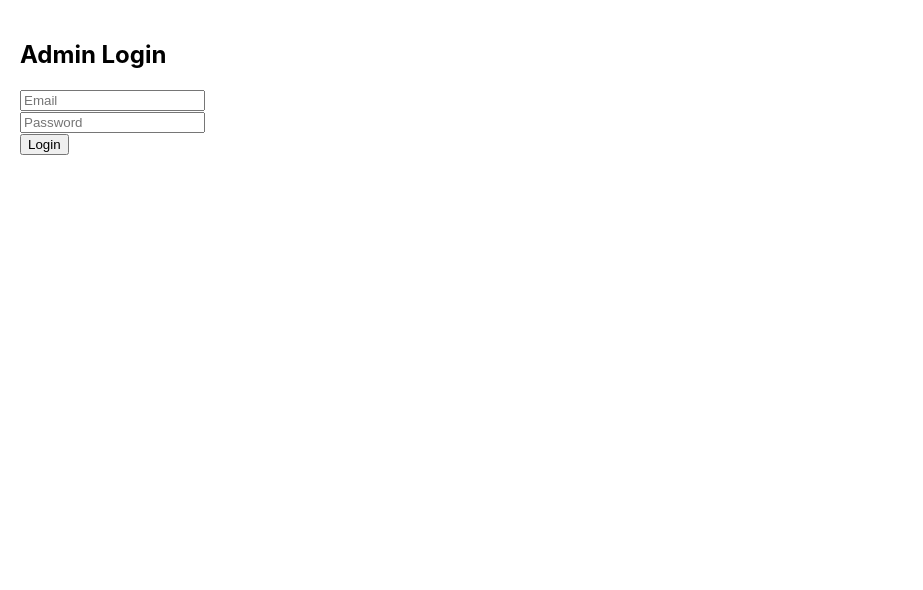
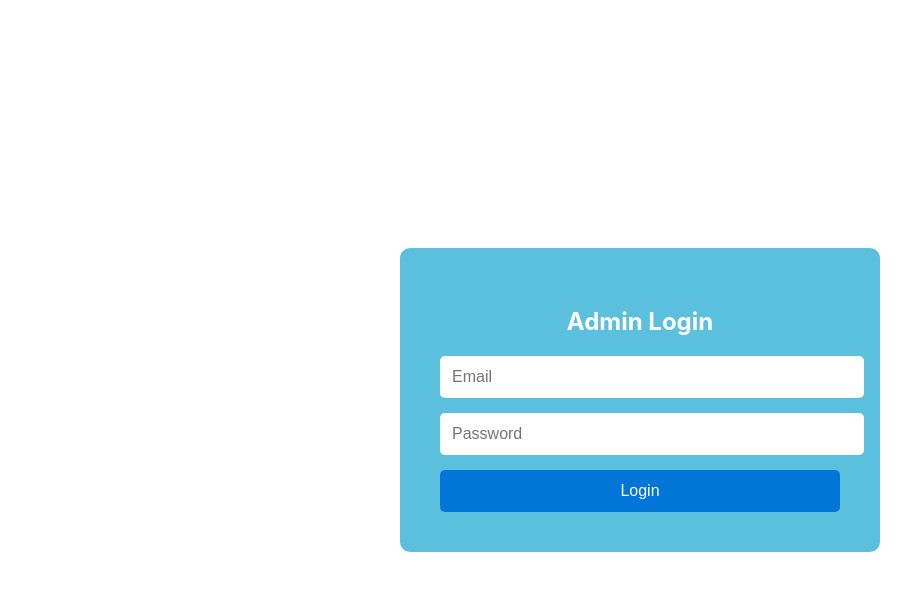
Before and after one commit to tumi10111/map2.0, a React (Create React App) app: page /admin in a window 1280 px wide. Shown: the top 590 px of the page, without its empty margins (0-923 px from the left). Built offline with nearby package versions, Linux system fonts and the light colour scheme.

Commit message:
Style admin login page and remove extra admin button

```diff
--- a/src/AdminLogin.js
+++ b/src/AdminLogin.js
@@ -25,7 +25,7 @@ const AdminLogin = () => {
       const data = await res.json();
 
       if (res.ok) {
-        navigate('/dashboard'); // Redirect to GraveMap
+        navigate('/dashboard');
       } else {
         setError(data.error || 'Invalid credentials');
       }
@@ -35,28 +35,77 @@ const AdminLogin = () => {
   };
 
   return (
-    <div style={{ padding: 20 }}>
-      <h2>Admin Login</h2>
+    <div
+      style={{
+        backgroundColor: 'white',
+        height: '100vh',
+        display: 'flex',
+        justifyContent: 'center',
+        alignItems: 'center',
+      }}
+    >
+      <div
+        style={{
+          backgroundColor: '#5bc0de', // light blue
+          padding: '40px',
+          borderRadius: '10px',
+          width: '100%',
+          maxWidth: '400px',
+          textAlign: 'center',
+        }}
+      >
+        <h2 style={{ color: 'white', marginBottom: '20px' }}>Admin Login</h2>
         <form onSubmit={handleLogin}>
-        <div>
+          <div style={{ marginBottom: '15px' }}>
             <input
               type="email"
               placeholder="Email"
               value={email}
               onChange={(e) => setEmail(e.target.value)}
-          /><br />
+              style={{
+                width: '100%',
+                padding: '12px',
+                fontSize: '16px',
+                border: 'none',
+                borderRadius: '5px',
+                backgroundColor: 'white',
+              }}
+            />
           </div>
-        <div>
+          <div style={{ marginBottom: '15px' }}>
             <input
               type="password"
               placeholder="Password"
               value={password}
               onChange={(e) => setPassword(e.target.value)}
-          /><br />
+              style={{
+                width: '100%',
+                padding: '12px',
+                fontSize: '16px',
+                border: 'none',
+                borderRadius: '5px',
+                backgroundColor: 'white',
+              }}
+            />
           </div>
-        {error && <p style={{ color: 'red' }}>{error}</p>}
-        <button type="submit">Login</button>
+          {error && <p style={{ color: 'white', marginBottom: '10px' }}>{error}</p>}
+          <button
+            type="submit"
+            style={{
+              width: '100%',
+              padding: '12px',
+              backgroundColor: '#0275d8',
+              color: 'white',
+              fontSize: '16px',
+              border: 'none',
+              borderRadius: '5px',
+              cursor: 'pointer',
+            }}
+          >
+            Login
+          </button>
         </form>
+      </div>
     </div>
   );
 };
--- a/src/viewmap.js
+++ b/src/viewmap.js
@@ -107,26 +107,29 @@ const ViewMap = () => {
 
   return (
     <div>
-      {/* Admin Button */}
-      <div style={{
-        position: 'absolute',
-        top: 10, right: 10,
-        zIndex: 1000
-      }}>
-        <button onClick={() => navigate('/admin')}>
-          Admin
-        </button>
-      </div>
-
-      {/* Controls */}
-      <div style={{ padding: 10, display: 'flex', gap: 8 }}>
+      {/* Controls + Admin Button */}
+      <div
+        style={{
+          position: 'absolute',
+          top: 10,
+          right: 10,
+          zIndex: 1000,
+          display: 'flex',
+          gap: 8,
+          alignItems: 'center',
+          background: 'rgba(255, 255, 255, 0.9)',
+          padding: '6px 10px',
+          borderRadius: 4,
+          boxShadow: '0 0 5px rgba(0,0,0,0.2)'
+        }}
+      >
         <input
           type="text"
           placeholder="Search cemetery"
           value={searchTerm}
           onChange={(e) => setSearchTerm(e.target.value)}
           onKeyDown={(e) => e.key === 'Enter' && handleSearch()}
-          style={{ flex: 1 }}
+          style={{ flex: 1, minWidth: '180px' }}
         />
         <button onClick={handleSearch}>Search</button>
         <select value={filterStatus} onChange={(e) => setFilterStatus(e.target.value)}>
@@ -134,6 +137,7 @@ const ViewMap = () => {
           <option value="occupied">Occupied</option>
           <option value="available">Available</option>
         </select>
+        <button onClick={() => navigate('/admin')}>Admin</button>
       </div>
 
       {/* Map */}
```
Lines whose indentation alone changed are shown as unchanged.
